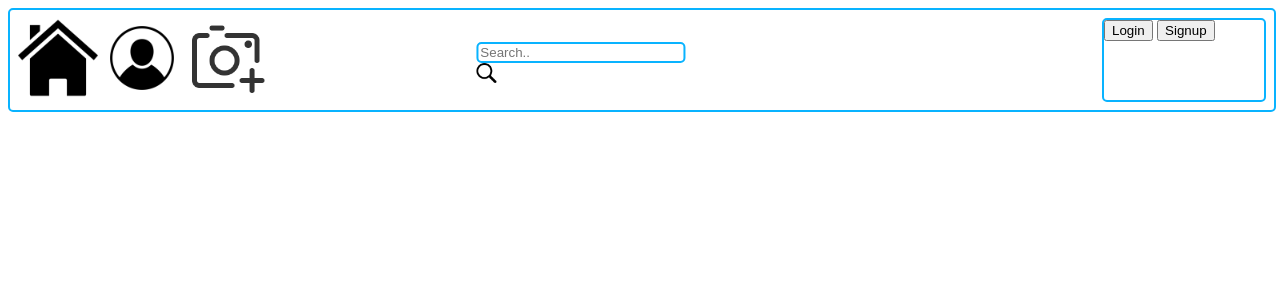
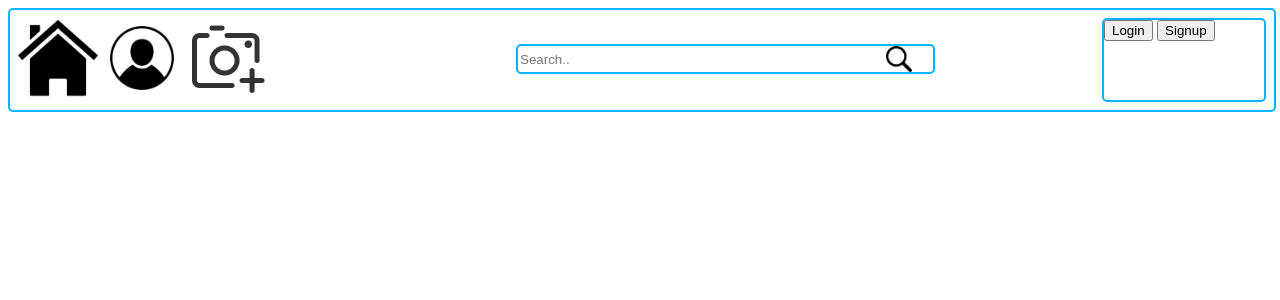
Before and after one commit to idkwhatname/WebForum, a PHP site: page /top.html in a window 1280 px wide. Shown: the top 300 px of the page. Run offline with PHP 8.4, Linux system fonts and the light colour scheme; some web fonts are replaced.

```diff
--- a/top.html
+++ b/top.html
@@ -36,20 +36,26 @@
             .searchbar{
                 display: inline-block;
                 position: absolute;
-                transform: translate(100%, 0);
+                left: 40%;
                 height: 84px;
                 width: to-fit;
+                padding: .25em;
             }
 
             .sbar{
-                width: 100%;
+                width: 200%;
+                height: 30px;
                 border: 2px solid #09b3ff;
                 border-radius: 5px;
-                margin-top: 31.5px;
+                margin-top: 30px;
             }
 
             .simg{
-               width:20px;
+                width:20px;
+                position: relative;
+                right: -373px;
+                top:-25px;
+                transform: scale(1.3);
             }
 
             .loginbox{
```
Also changed, not shown: index.php (+11 -5 lines), style.css (+11 -12 lines).
